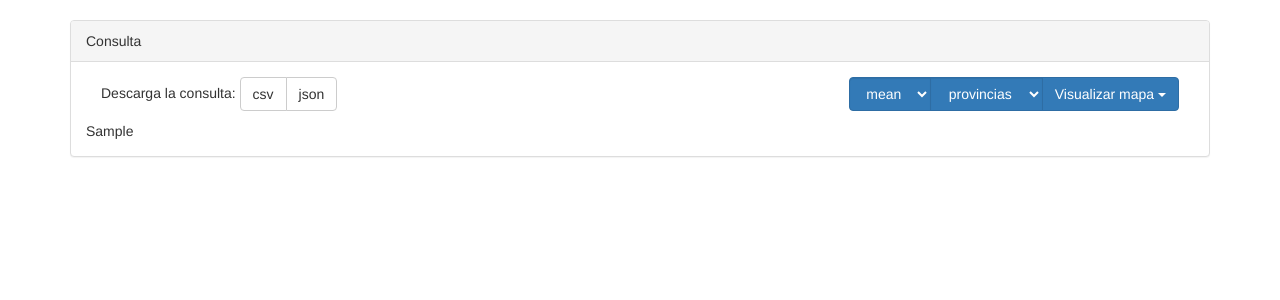
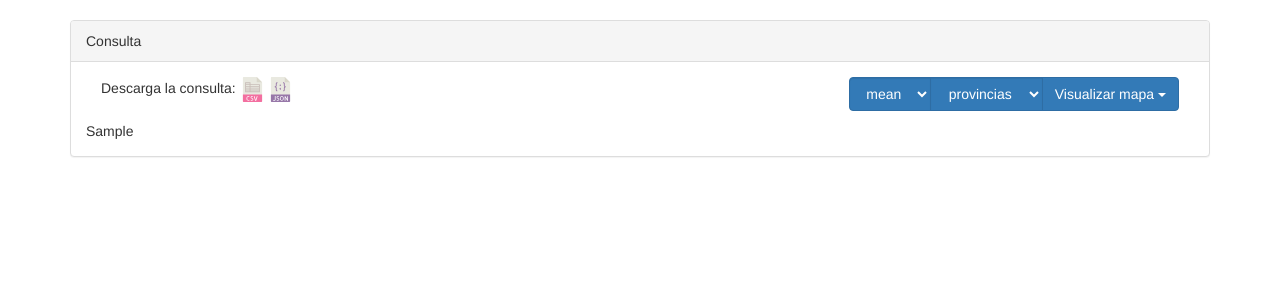
Before and after one commit to dbo1001/TFG-Datos-publicos, a Flask app: template web/templates/resultados-consulta.html in a window 1280 px wide. Shown: the part 52-352 px from the top of the page. Run offline with Flask 2, Linux system fonts and the light colour scheme; the template is opened without the code that fills it: most values are stand-ins (such as "Sample title", 1, 10 or a date in 2020); some libraries are stand-ins or nearby versions.

Commit message:
Añadidos iconos para exportar consultas
#43

```diff
--- a/web/templates/macros.html
+++ b/web/templates/macros.html
@@ -14,5 +14,7 @@
 
 {# Botón para descargar la consulta en cierto formato #}
 {% macro descarga_consulta(formato) %}
-<a class="btn btn-default" href="{{ url_for('descarga_consulta', formato=formato) }}">{{ formato }}</a>
+<a href="{{ url_for('descarga_consulta', formato=formato) }}">
+    <img src="{{ url_for('.static', filename='imagenes/{}.svg'.format(formato)) }}" width="25" alt="{{ formato }}">
+</a>
 {% endmacro %}
```
Also changed, not shown: web/static/imagenes/csv.svg (added), web/static/imagenes/json.svg (added), 3 other files.
